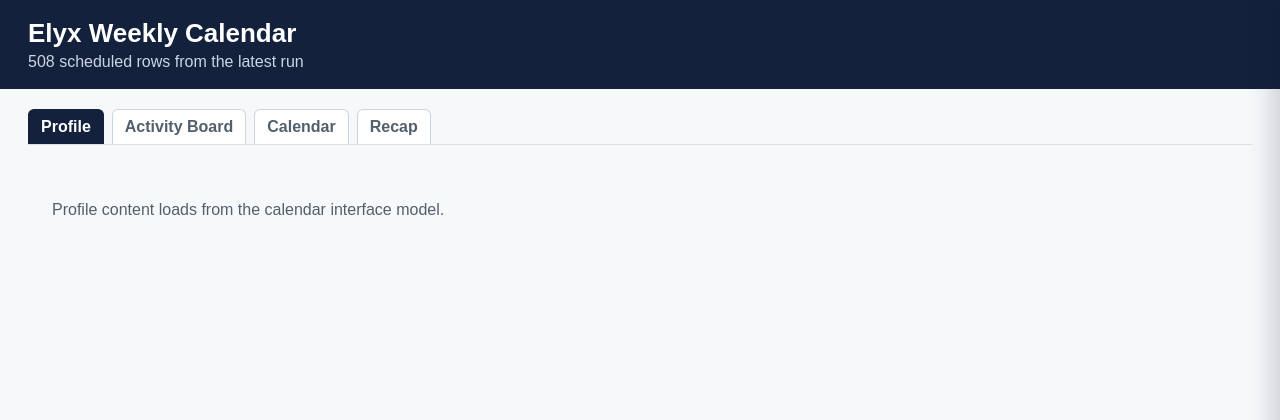
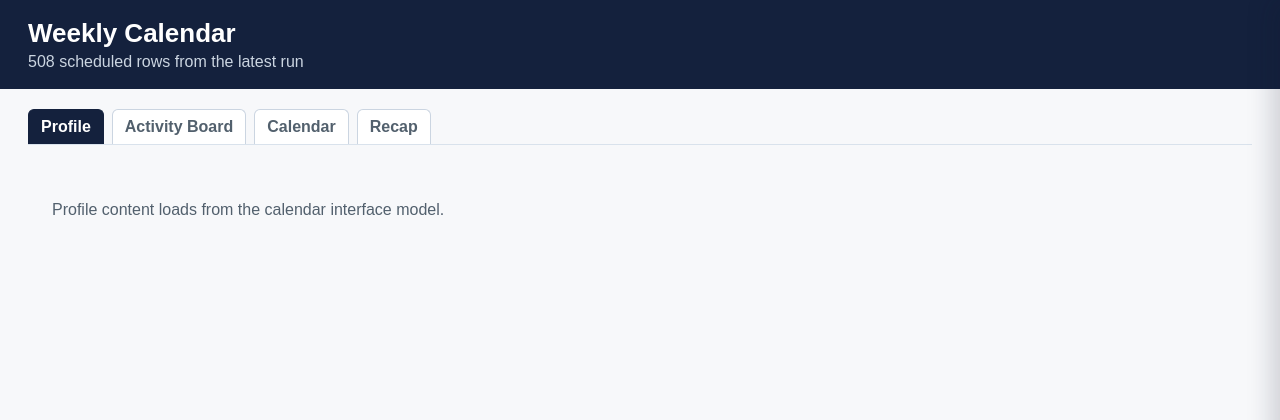
Before and after one commit to ntl2105/fitnessResourceAllocator, a FastAPI app: page /calendar in a window 1280 px wide. Shown: the top 420 px of the page. Run offline with FastAPI, Linux system fonts and the light colour scheme; data that the repository does not hold is empty.

Commit message:
removed company name

```diff
--- a/src/templates/calendar.html
+++ b/src/templates/calendar.html
@@ -3,13 +3,13 @@
 <head>
   <meta charset="utf-8">
   <meta name="viewport" content="width=device-width, initial-scale=1">
-  <title>Elyx Weekly Calendar</title>
+  <title>Weekly Calendar</title>
   <link rel="stylesheet" href="/static/calendar.css?v=recap-auto-refresh-1">
 </head>
 <body>
   <header class="app-header">
     <div>
-      <h1>Elyx Weekly Calendar</h1>
+      <h1>Weekly Calendar</h1>
       <p>{{ row_count }} scheduled rows from the latest run</p>
     </div>
   </header>
```
